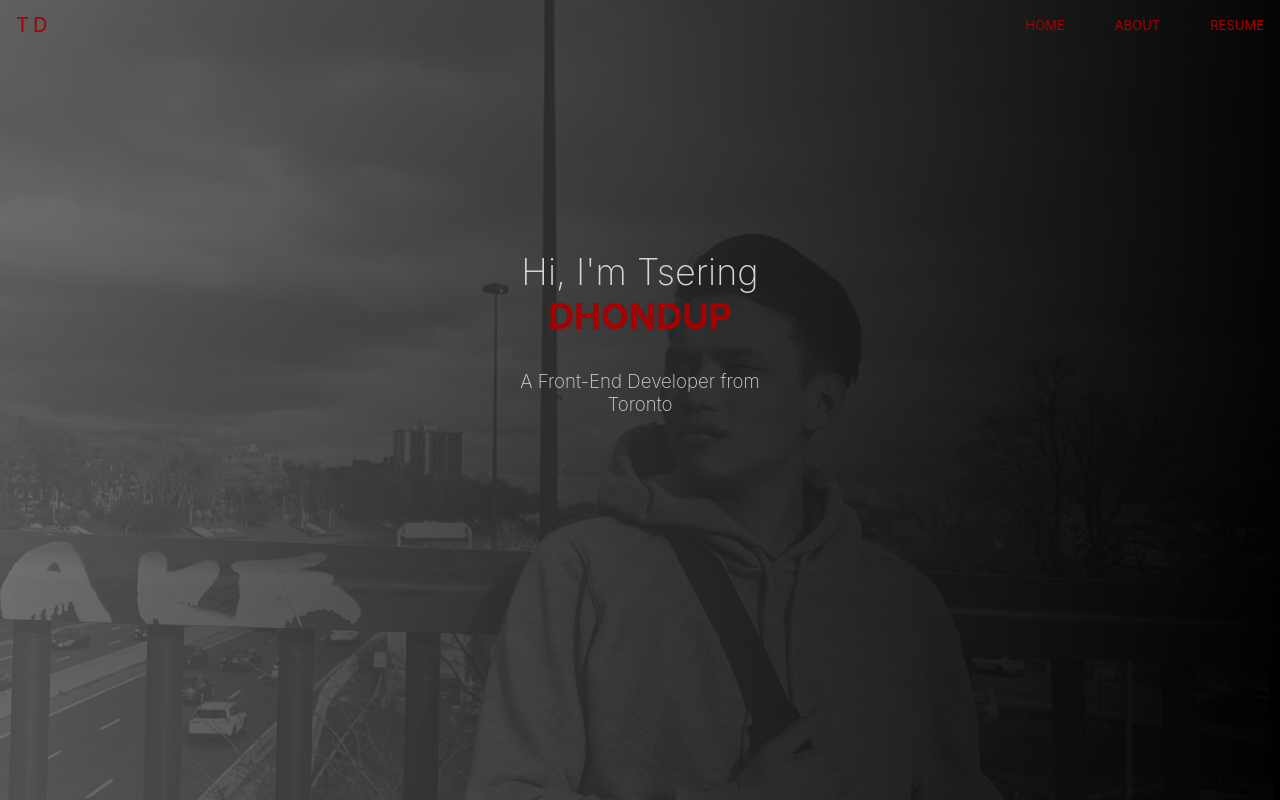
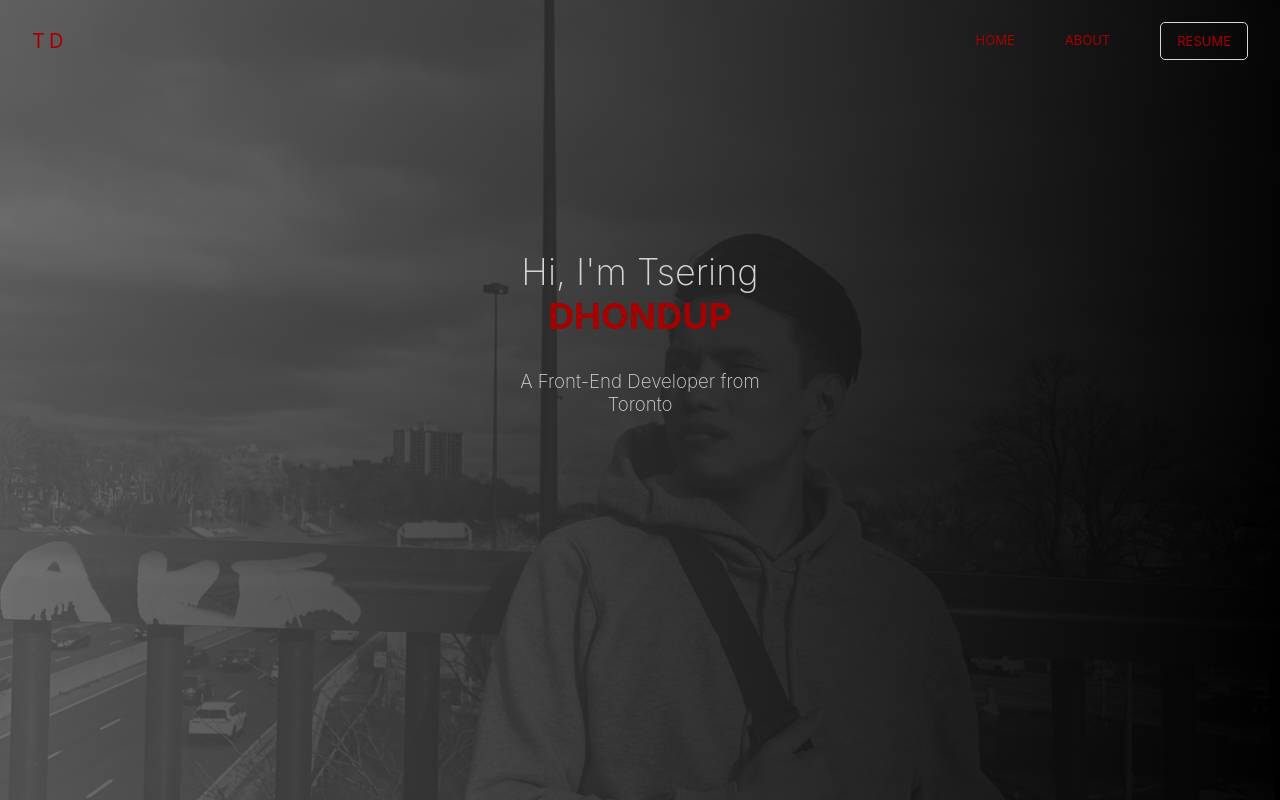
Before and after one commit to Tsedhondup/Portfolio, a React (Create React App) app: page / in a window 1280 px wide. Shown: the top 800 px of the page. Built offline with nearby package versions, Linux system fonts and the light colour scheme.

Commit message:
padding top for header changed fot tablet view
border added to resume link

```diff
--- a/src/Components/Header/Header.scss
+++ b/src/Components/Header/Header.scss
@@ -9,6 +9,10 @@
   top: 0;
   left: 0;
   z-index: 15;
+  @include tablet {
+    padding: 0px $tablet-margin;
+    padding-top: 16px;
+  }
 }
 .navigation {
   height: 50px;
@@ -35,9 +39,18 @@
   top: -100%;
   left: -100%;
   transition: 0.3s;
+  // Media queries [][]
+
   &__link-container {
     padding: 0px 16px;
     background-color: #ffffff;
+    @include tablet {
+      display: flex;
+      justify-content: flex-end;
+      gap: 50px;
+      background-color: unset;
+      padding: 0px;
+    }
     &--author-name {
       font-weight: 200;
       color: $gray;
@@ -69,7 +82,6 @@
         color: #a70000;
         text-align: right;
         width: auto;
-        margin-left: 50px;
       }
     }
     &--home:hover,
@@ -85,26 +97,20 @@
       font-size: 13px;
       display: block;
       padding: 10px 0px;
+      // background-color: $pewter;
 
       // Media queries [][]
       @include tablet {
-        border: unset;
+        border: 1px solid $pewter;
         color: #a70000;
         text-align: right;
         width: auto;
-        padding-left: 50px;
+        padding: 10px 16px;
+        border-radius: 5px;
       }
     }
     &--resume:hover {
       color: $pewter;
-    }
-
-    // Media queries [][]
-    @include tablet {
-      display: flex;
-      justify-content: flex-end;
-      background-color: unset;
-      padding: 0px;
     }
   }
 
```
